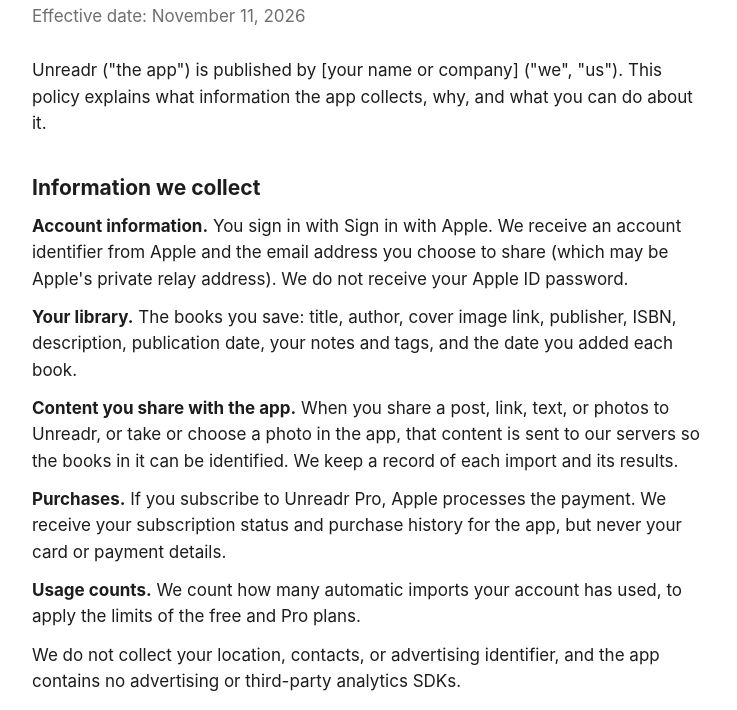
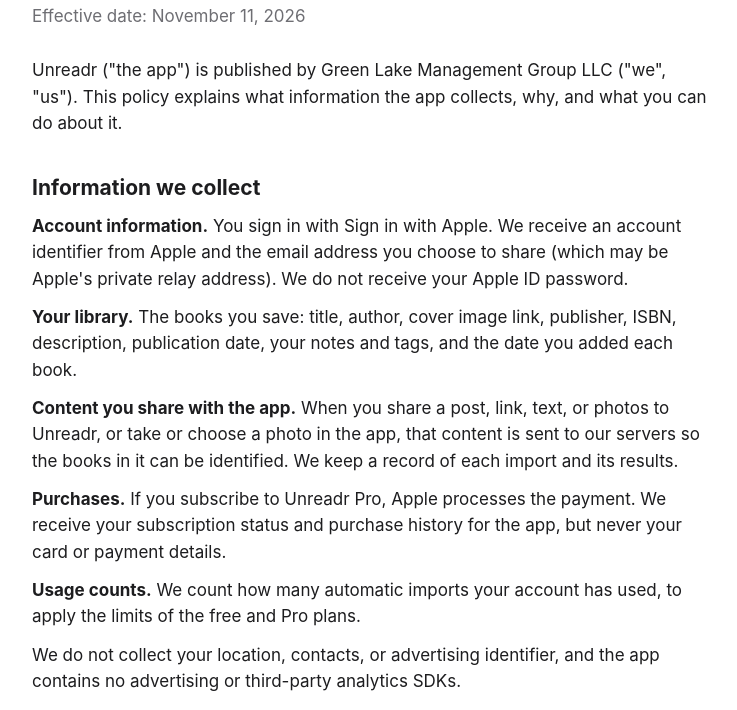
Before and after one commit to yeongheo/unreadr-legal, a plain HTML site: page privacy/index.html in a window 1280 px wide. Shown: the part 90-800 px from the top of the page, without its empty margins (268-1005 px from the left). Drawn offline with Linux system fonts and the light colour scheme.

Commit message:
Name Green Lake Management Group LLC as the publisher
Co-Authored-By: Claude Opus 5.5 <noreply@anthropic.com>

```diff
--- a/privacy/index.html
+++ b/privacy/index.html
@@ -11,7 +11,7 @@
 <h1>Unreadr Privacy Policy</h1>
 <p class="meta">Effective date: November 11, 2026</p>
 
-<p>Unreadr ("the app") is published by [your name or company] ("we", "us"). This policy explains what information the app collects, why, and what you can do about it.</p>
+<p>Unreadr ("the app") is published by Green Lake Management Group LLC ("we", "us"). This policy explains what information the app collects, why, and what you can do about it.</p>
 
 <h2>Information we collect</h2>
 <p><strong>Account information.</strong> You sign in with Sign in with Apple. We receive an account identifier from Apple and the email address you choose to share (which may be Apple's private relay address). We do not receive your Apple ID password.</p>
```
